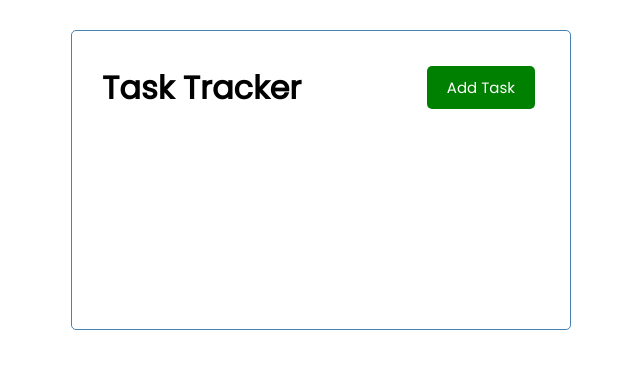
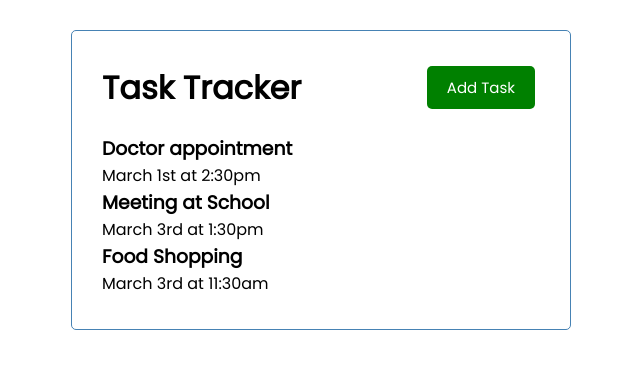
Before and after one commit to koheitech/vue-task-tracker, a Vue app: page / in a window 1280 px wide. Shown: the top 368 px of the page, without its empty margins (319-959 px from the left). Built offline with nearby package versions, Linux system fonts and the light colour scheme.

Commit message:
add tasks and task component

```diff
--- a/src/App.vue
+++ b/src/App.vue
@@ -1,15 +1,20 @@
 <template>
   <div class="container">
     <Header title="Task Tracker" />
+    <Tasks :tasks="tasks" />
   </div>
 </template>
 
 <script>
 import Header from "./components/Header.vue";
+import Tasks from "./components/Tasks.vue";
 
 export default {
   name: "App",
-  components: { Header },
+  components: {
+    Header,
+    Tasks,
+  },
   data() {
     return {
       tasks: [],
--- /dev/null
+++ b/src/components/Task.vue
@@ -0,0 +1,15 @@
+<template>
+  <div class="task">
+    <h3>{{ task.text }}</h3>
+    <p>{{ task.day }}</p>
+  </div>
+</template>
+
+<script>
+export default {
+  name: "Task",
+  props: {
+    task: Object,
+  },
+};
+</script>
--- /dev/null
+++ b/src/components/Tasks.vue
@@ -0,0 +1,19 @@
+<template>
+  <div :key="task.id" v-for="task in tasks">
+    <Task :task="task" />
+  </div>
+</template>
+
+<script>
+import Task from "./Task.vue";
+
+export default {
+  name: "Tasks",
+  props: {
+    tasks: Array,
+  },
+  components: {
+    Task,
+  },
+};
+</script>
```
